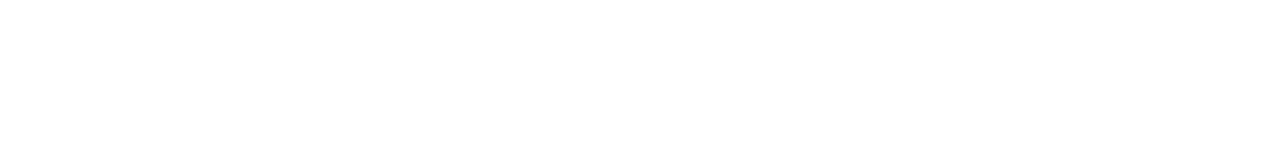
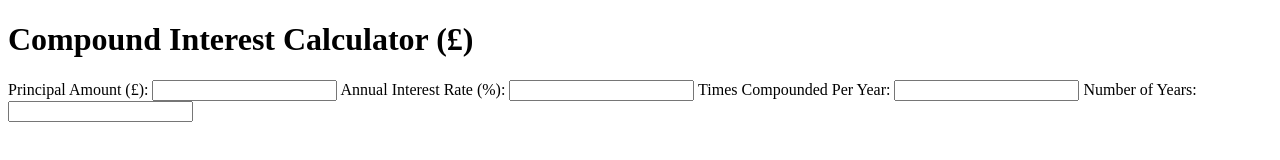
Before and after one commit to JModi16/Compound-Interest-Calculator, a plain HTML site: page index.html in a window 1280 px wide. Drawn offline with Linux system fonts and the light colour scheme.

Commit message:
added html file with label and input types

```diff
--- a/index.html
+++ b/index.html
@@ -3,9 +3,23 @@
 <head>
     <meta charset="UTF-8">
     <meta name="viewport" content="width=device-width, initial-scale=1.0">
-    <title>Document</title>
+    <title>Compound Interest Calculator</title>
 </head>
 <body>
 
+    <h1>Compound Interest Calculator (£)</h1>
+
+    <label for="principal">Principal Amount (£):</label>
+    <input type="number" id="principal" min="0" step="0.01">
+
+    <label for="rate">Annual Interest Rate (%):</label>
+    <input type="number" id="rate" min="0" step="0.01">
+
+    <label for="timesCompounded">Times Compounded Per Year:</label>
+    <input type="number" id="timesCompounded" min="1" step="1">
+
+    <label for="years">Number of Years:</label>
+    <input type="number" id="years" min="0" step="1">
+
 </body>
 </html>
```
